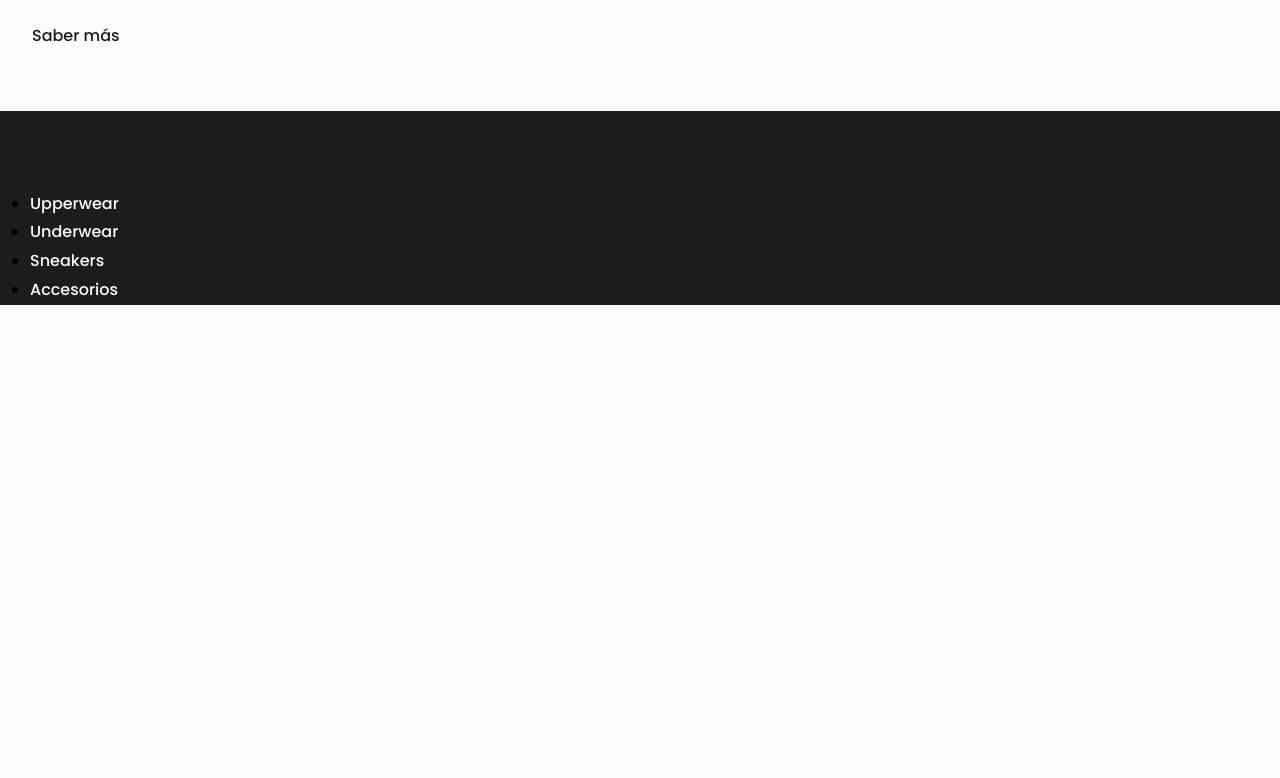
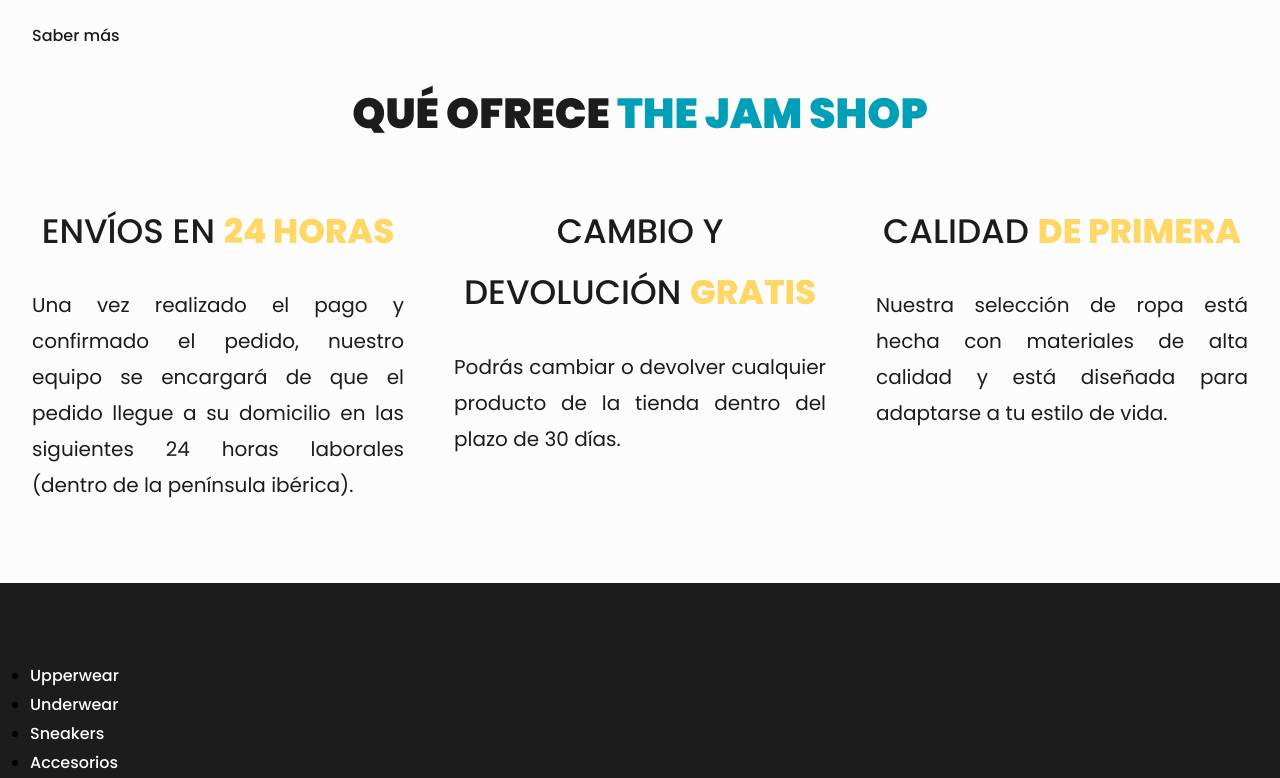
Before and after one commit to javierlnmn/the-jam-store-diseno, a website: page index.html in a window 1280 px wide. Shown: the part 1752-2530 px from the top of the page. Before the commit the page ends 2057 px from the top, so only its background shows below. Drawn offline with Linux system fonts and the light colour scheme.

Commit message:
Grantias terminado

```diff
--- a/index.html
+++ b/index.html
@@ -117,7 +117,6 @@
                     <p><span class="negrita">35,00</span>€</p>
                     <a class="enlace" href="articulo.html">Ver producto</a>
                 </div>
-
             </div>
 
         </section>
@@ -133,15 +132,32 @@
             <a class="enlace" href="producto.html">Saber más</a>
         </section>
 
-        <!-- <section class="contenedor seccion-garantias">
+        <section class="seccion-garantias">
 
-            <h1 class="titulo">Acerca de <span>The Jam Shop</span></h1>
+            <h1 class="titulo">Qué ofrece <span>The Jam Shop</span></h1>
 
-            <div>
+            <div class="contenedor contenedor-garantias">
+
+                <div class="garantia">
+                    <h2 class="titulo-secundario">Envíos en <span>24 horas</span></h2>
+                    <p>Una vez realizado el pago y confirmado el pedido, nuestro equipo se encargará de que el pedido
+                        llegue a su domicilio en las siguientes 24 horas laborales (dentro de la península ibérica).</p>
+                </div>
+
+                <div class="garantia">
+                    <h2 class="titulo-secundario">Cambio y devolución <span>gratis</span></h2>
+                    <p>Podrás cambiar o devolver cualquier producto de la tienda dentro del plazo de 30 días.</p>
+                </div>
+
+                <div class="garantia">
+                    <h2 class="titulo-secundario">Calidad <span>de primera</span></h2>
+                    <p>Nuestra selección de ropa está hecha con materiales de alta calidad y está diseñada para
+                        adaptarse a tu estilo de vida.</p>
+                </div>
 
             </div>
 
-        </section> -->
+        </section>
 
     </main>
 
--- a/style/scss/common/_utils.scss
+++ b/style/scss/common/_utils.scss
@@ -10,9 +10,9 @@
 
 .titulo {
     font-weight: $black;
+    color: $negro;
     font-size: 4.2rem;
     text-align: center;
-    color: $negro;
     text-transform: uppercase;
 }
 
--- a/style/scss/layouts/index/_seccionGarantias.scss
+++ b/style/scss/layouts/index/_seccionGarantias.scss
@@ -1,13 +1,31 @@
 .seccion-garantias {
-    min-height: 60rem;
-    background-image: url('./../../media/img/jordan1-fondo.webp');
-    background-position: center;
-    background-size: contain;
-    background-repeat: no-repeat;
 
     .titulo span {
+        color: $azul;
+    }
 
-        color: $azul;
+    .contenedor-garantias {
+        display: grid;
+        grid-template-columns: repeat(3, 1fr);
+        gap: 5rem;
+
+        .garantia {
+
+            .titulo-secundario {
+                font-weight: $regular-bold;
+                text-align: center;
+
+                span {
+                    font-weight: $extra-bold;
+                    color: $amarillo;
+                }
+            }
+
+            p {
+                text-align: justify;
+            }
+
+        }
 
     }
 }
```
Also changed, not shown: style/css/app.css.
